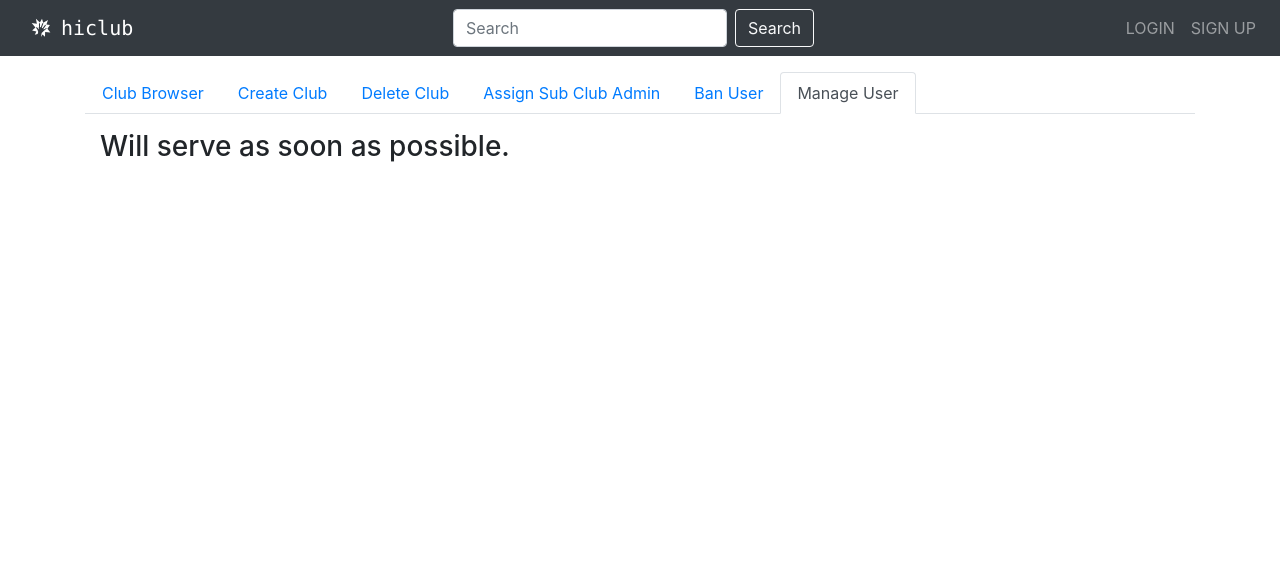
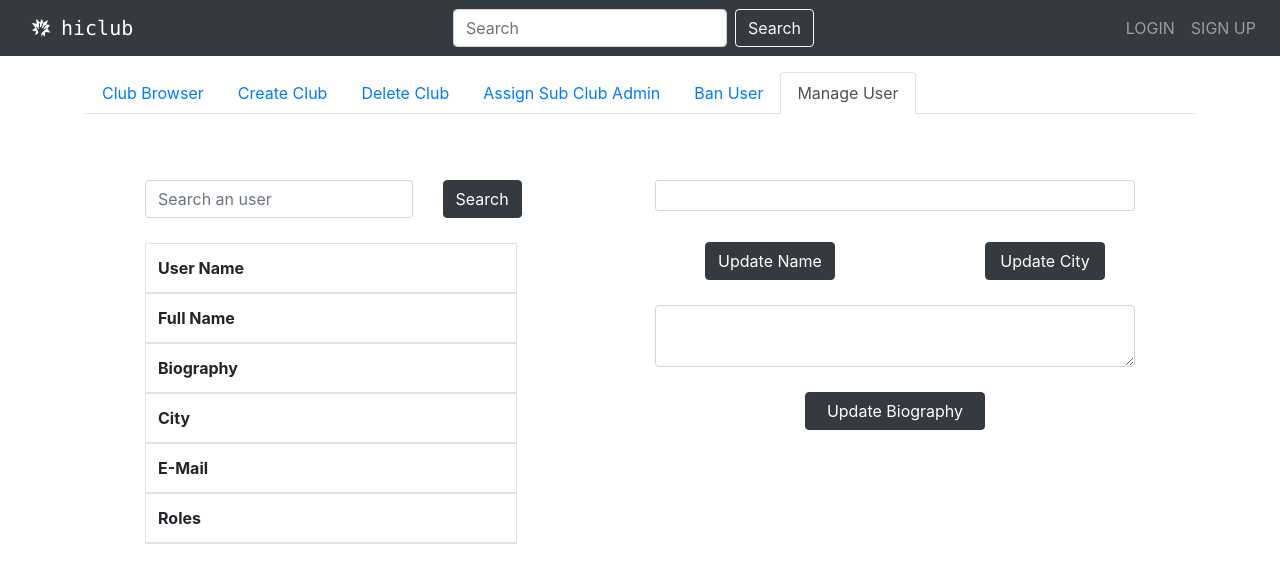
Before and after one commit to i-ates/CRUD-Social-E-Club-SpringBoot-React-MySQL, a React (Create React App) app in the folder src/main/frontend/: page /admin in a window 1280 px wide. Both pictures are taken after a click on the tab "Manage User". Shown: the top 582 px of the page. Built offline with nearby package versions, Linux system fonts and the light colour scheme; no server answers.

Commit message:
manage user tab added

```diff
--- a/src/main/frontend/src/components/board-admin.component.js
+++ b/src/main/frontend/src/components/board-admin.component.js
@@ -6,6 +6,7 @@ import DeleteClub from "./deleteclub.component";
 import CreateClub from "./createClub";
 import AssignAdmin from "./assignadmin.component";
 import BanUser from "./banuser.component";
+import ManageUser from "./manageuser.component";
 
 export default class BoardAdmin extends Component {
   constructor(props) {
@@ -65,9 +66,7 @@ export default class BoardAdmin extends Component {
             </Tab>
             <Tab eventKey={6} title="Manage User">
                 <div className="container mt-3">
-                    <h3>
-                        Will serve as soon as possible.
-                    </h3>
+                    <ManageUser />
                 </div>
             </Tab>
         </Tabs>
--- /dev/null
+++ b/src/main/frontend/src/components/manageuser.component.js
@@ -0,0 +1,88 @@
+import React, { Component } from "react";
+import Row from "react-bootstrap/Row";
+import Container from "react-bootstrap/Container";
+import Col from "react-bootstrap/Col";
+import {FormControl} from "react-bootstrap";
+import Button from "react-bootstrap/Button";
+import InputGroup from "react-bootstrap/InputGroup";
+import ButtonGroup from "react-bootstrap/ButtonGroup";
+import Table from "react-bootstrap/Table";
+
+
+export default class ManageUser extends Component {
+
+    render() {
+
+        return (
+
+            <Container>
+                <Row>
+                    <Col sm style={{marginTop:50, marginLeft:30}}>
+                        <Row>
+                            <Col xs={7}><FormControl type="text" placeholder="Search an user"></FormControl></Col>
+                            <Col xs={5}><Button variant="dark">Search</Button></Col>
+                        </Row>
+
+                        <Row>
+                            <Table striped bordered hover size={50} style={{marginTop:25, marginLeft:15, width:372}}>
+                                <thead>
+                                <tr>
+                                    <th>User Name</th>
+                                </tr>
+                                </thead>
+                                <thead>
+                                <tr>
+                                    <th>Full Name</th>
+                                </tr>
+                                </thead>
+                                <thead>
+                                <tr>
+                                    <th>Biography</th>
+                                </tr>
+                                </thead>
+                                <thead>
+                                <tr>
+                                    <th>City</th>
+                                </tr>
+                                </thead>
+                                <thead>
+                                <tr>
+                                    <th>E-Mail</th>
+                                </tr>
+                                </thead>
+                                <thead>
+                                <tr>
+                                    <th>Roles</th>
+                                </tr>
+                                </thead>
+                            </Table>
+                        </Row>
+                    </Col>
+
+                    <Col sm style={{marginTop:50, marginRight:30}}>
+                        <InputGroup size="sm" className="mb-3"  onChange={e=>this.onchangeArea(e)}>
+                            <FormControl aria-label="Small" aria-describedby="inputGroup-sizing-sm"/>
+                        </InputGroup>
+
+                        <ButtonGroup vertical>
+                            <Button style={{width:130, marginLeft:50, marginTop:15}} variant="dark" onClick={o=>this.updateName(this.state.area)}>Update Name</Button>
+                        </ButtonGroup>
+
+                        <ButtonGroup vertical>
+                            <Button style={{width:120, marginLeft:150, marginTop:15}}variant="dark" onClick={o=>this.updateCity(this.state.area)}>Update City</Button>
+                        </ButtonGroup>
+
+                        <InputGroup>
+                            <FormControl as="textarea" aria-label="With textarea" style={{marginTop:25}} onChange={e=>this.onchangeArea2(e)} />
+                        </InputGroup>
+
+                        <ButtonGroup vertical>
+                            <Button style={{width:180, marginLeft:150, marginTop:25}} variant="dark"  onClick={o=>this.updateBio(this.state.area2)}>Update Biography</Button>
+                        </ButtonGroup>
+                    </Col>
+                </Row>
+            </Container>
+
+        )
+    }
+}
```
